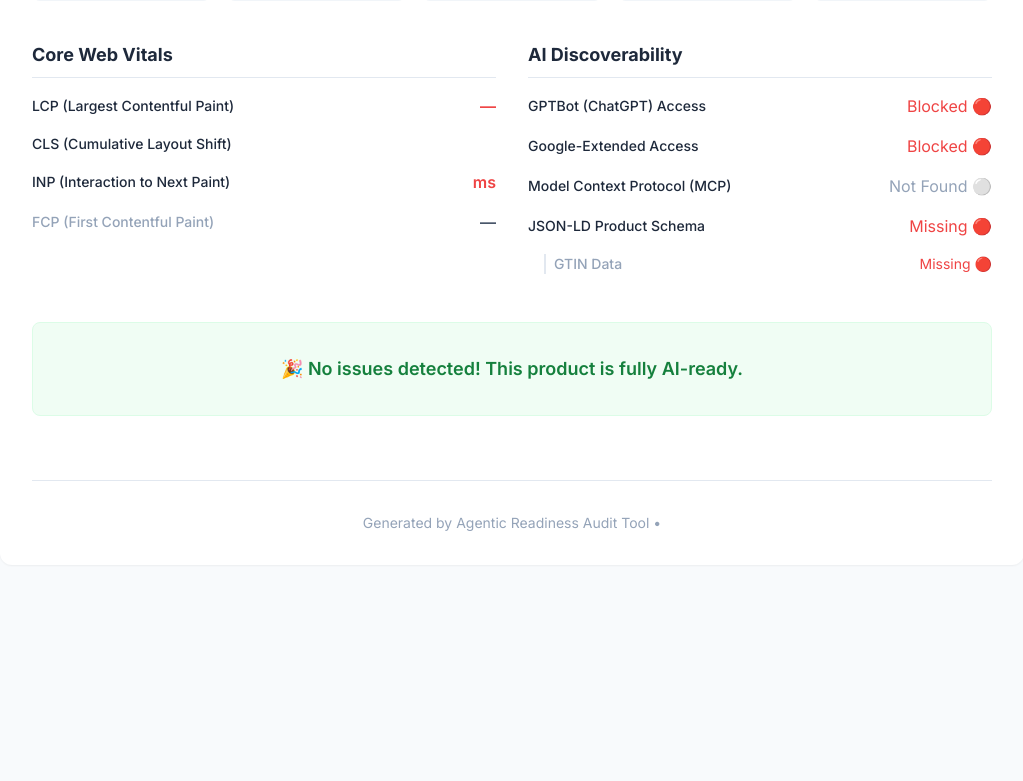
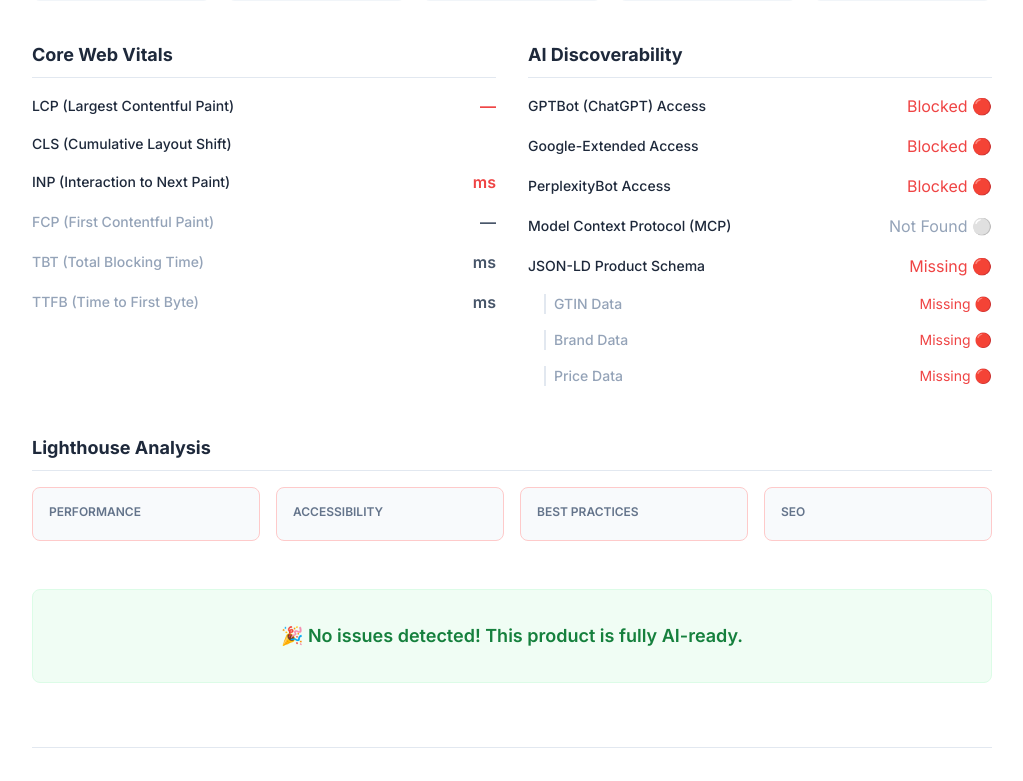
Before and after one commit to phuposeidon/shopify-audit-tools, a Python web app: template audit/templates/report.html in a window 1280 px wide. Shown: the part 302-1083 px from the top of the page, without its empty margins (128-1151 px from the left). Before the commit the page ends 833 px from the top, so only its background shows below. Run offline with Jinja, Linux system fonts and the light colour scheme; the template is opened without the code that fills it, so the values that code supplies are empty; some libraries are stand-ins or nearby versions.

Commit message:
feat(export): enhance report details with Lighthouse scores and more metrics

```diff
--- a/audit/templates/report.html
+++ b/audit/templates/report.html
@@ -118,6 +118,18 @@
                         {{ (result.cwv.fcp / 1000) | round(2) ~ 's' if result.cwv.fcp else '—' }}
                     </span>
                 </li>
+                <li class="flex justify-between items-center">
+                    <span class="text-sm font-medium text-slate-400">TBT (Total Blocking Time)</span>
+                    <span class="font-semibold text-slate-600">
+                        {{ result.cwv.tbt | round(0) ~ 'ms' if result.cwv.tbt is not none else '—' }}
+                    </span>
+                </li>
+                <li class="flex justify-between items-center">
+                    <span class="text-sm font-medium text-slate-400">TTFB (Time to First Byte)</span>
+                    <span class="font-semibold text-slate-600">
+                        {{ result.cwv.ttfb | round(0) ~ 'ms' if result.cwv.ttfb is not none else '—' }}
+                    </span>
+                </li>
             </ul>
         </div>
 
@@ -138,6 +150,12 @@
                     </span>
                 </li>
                 <li class="flex justify-between items-center">
+                    <span class="text-sm font-medium">PerplexityBot Access</span>
+                    <span class="{{ 'text-green-600' if result.ai_access.perplexitybot_allowed else 'text-red-500' }}">
+                        {{ "Allowed ✅" if result.ai_access.perplexitybot_allowed else "Blocked 🔴" }}
+                    </span>
+                </li>
+                <li class="flex justify-between items-center">
                     <span class="text-sm font-medium">Model Context Protocol (MCP)</span>
                     <span class="{{ 'text-green-600' if result.ai_access.mcp_detected else 'text-slate-400' }}">
                         {{ "Detected ✅ (" ~ result.ai_access.mcp_type ~ ")" if result.ai_access.mcp_detected else "Not Found ⚪" }}
@@ -155,9 +173,46 @@
                         {{ result.ai_access.gtin_in_schema if result.ai_access.gtin_in_schema else "Missing 🔴" }}
                     </span>
                 </li>
+                <li class="flex justify-between items-center text-sm">
+                    <span class="font-medium text-slate-400 ml-4 border-l-2 border-slate-200 pl-2">Brand Data</span>
+                    <span class="{{ 'text-green-600' if result.ai_access.brand_in_schema else 'text-red-500' }}">
+                        {{ result.ai_access.brand_in_schema if result.ai_access.brand_in_schema else "Missing 🔴" }}
+                    </span>
+                </li>
+                <li class="flex justify-between items-center text-sm">
+                    <span class="font-medium text-slate-400 ml-4 border-l-2 border-slate-200 pl-2">Price Data</span>
+                    <span class="{{ 'text-green-600' if result.ai_access.price_in_schema else 'text-red-500' }}">
+                        {{ result.ai_access.price_in_schema if result.ai_access.price_in_schema else "Missing 🔴" }}
+                    </span>
+                </li>
             </ul>
         </div>
     </div>
+
+    <!-- Lighthouse Scores -->
+    {% if result.lh_performance is not none %}
+    <div class="mb-12">
+        <h2 class="text-lg font-bold border-b border-slate-200 pb-2 mb-4">Lighthouse Analysis</h2>
+        <div class="grid grid-cols-4 gap-4">
+            <div class="p-4 rounded-lg bg-slate-50 border {{ 'border-green-200' if result.lh_performance >= 90 else 'border-orange-200' if result.lh_performance >= 50 else 'border-red-200' }}">
+                <p class="text-xs font-semibold text-slate-500 mb-1 uppercase">Performance</p>
+                <p class="text-2xl font-bold {{ 'text-green-600' if result.lh_performance >= 90 else 'text-orange-500' if result.lh_performance >= 50 else 'text-red-600' }}">{{ result.lh_performance }}</p>
+            </div>
+            <div class="p-4 rounded-lg bg-slate-50 border {{ 'border-green-200' if result.lh_accessibility >= 90 else 'border-orange-200' if result.lh_accessibility >= 50 else 'border-red-200' }}">
+                <p class="text-xs font-semibold text-slate-500 mb-1 uppercase">Accessibility</p>
+                <p class="text-2xl font-bold {{ 'text-green-600' if result.lh_accessibility >= 90 else 'text-orange-500' if result.lh_accessibility >= 50 else 'text-red-600' }}">{{ result.lh_accessibility }}</p>
+            </div>
+            <div class="p-4 rounded-lg bg-slate-50 border {{ 'border-green-200' if result.lh_best_practices >= 90 else 'border-orange-200' if result.lh_best_practices >= 50 else 'border-red-200' }}">
+                <p class="text-xs font-semibold text-slate-500 mb-1 uppercase">Best Practices</p>
+                <p class="text-2xl font-bold {{ 'text-green-600' if result.lh_best_practices >= 90 else 'text-orange-500' if result.lh_best_practices >= 50 else 'text-red-600' }}">{{ result.lh_best_practices }}</p>
+            </div>
+            <div class="p-4 rounded-lg bg-slate-50 border {{ 'border-green-200' if result.lh_seo >= 90 else 'border-orange-200' if result.lh_seo >= 50 else 'border-red-200' }}">
+                <p class="text-xs font-semibold text-slate-500 mb-1 uppercase">SEO</p>
+                <p class="text-2xl font-bold {{ 'text-green-600' if result.lh_seo >= 90 else 'text-orange-500' if result.lh_seo >= 50 else 'text-red-600' }}">{{ result.lh_seo }}</p>
+            </div>
+        </div>
+    </div>
+    {% endif %}
 
     <!-- Issues Table -->
     {% if result.issues %}
```
